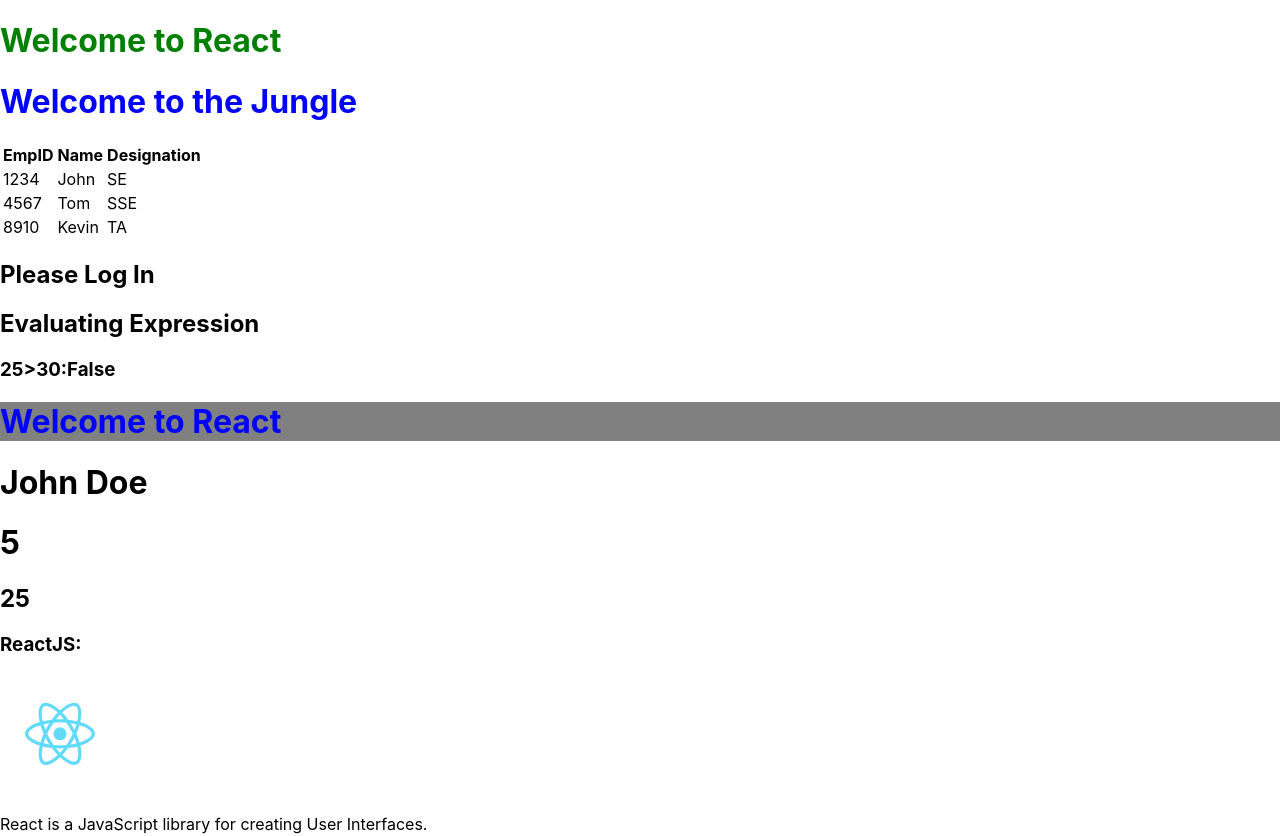
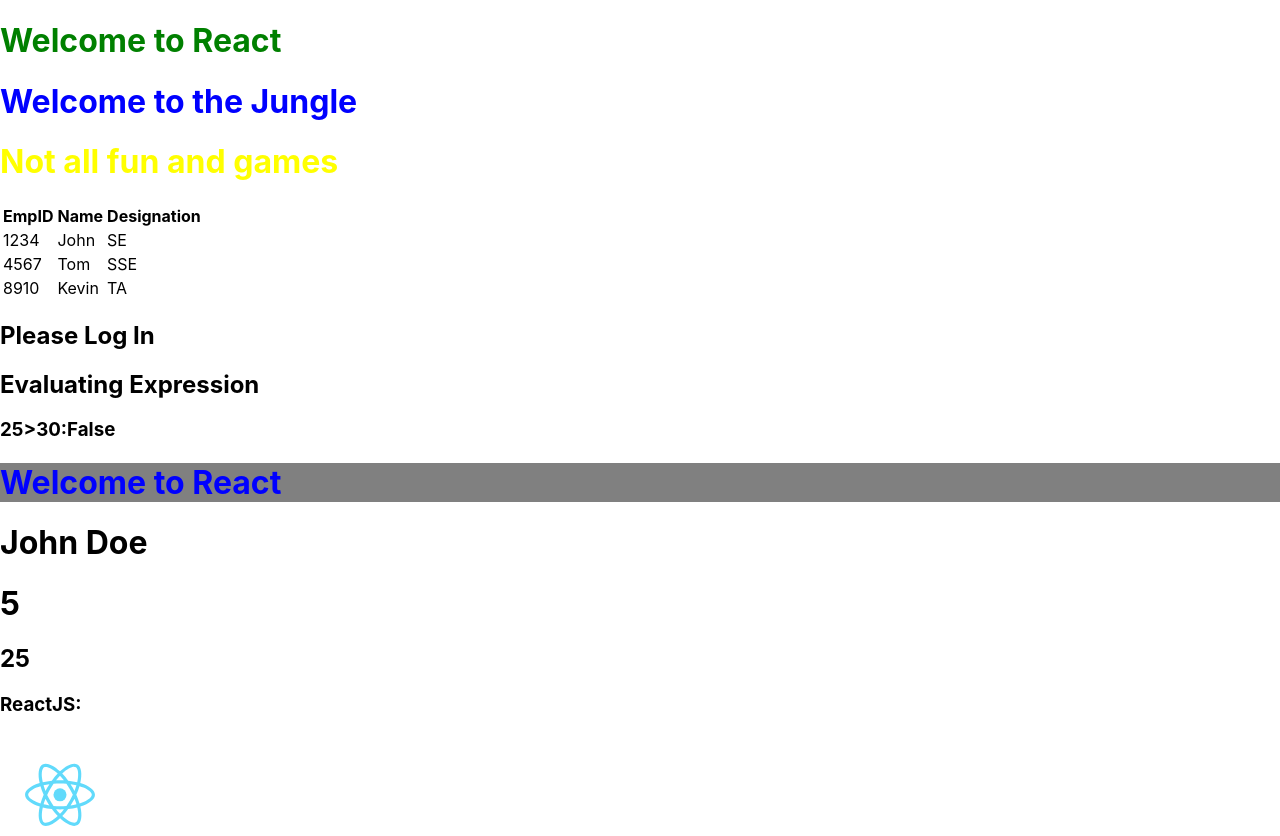
Before and after one commit to nickgray06/ReactPractice, a React (Create React App) app: page / in a window 1280 px wide. Shown: the top 836 px of the page. Built offline with nearby package versions, Linux system fonts and the light colour scheme.

Commit message:
inline stylin

```diff
--- a/src/App.js
+++ b/src/App.js
@@ -50,6 +50,7 @@ function App() {
     <>
       <h1 style={{ color: "green" }}>Welcome to React</h1>
       <h1 style={{ color: "blue" }}>Welcome to the Jungle</h1>
+      <h1 style={{ color: "yellow" }}>Not all fun and games</h1>
       <table>
         <thead>
           <tr>
```
